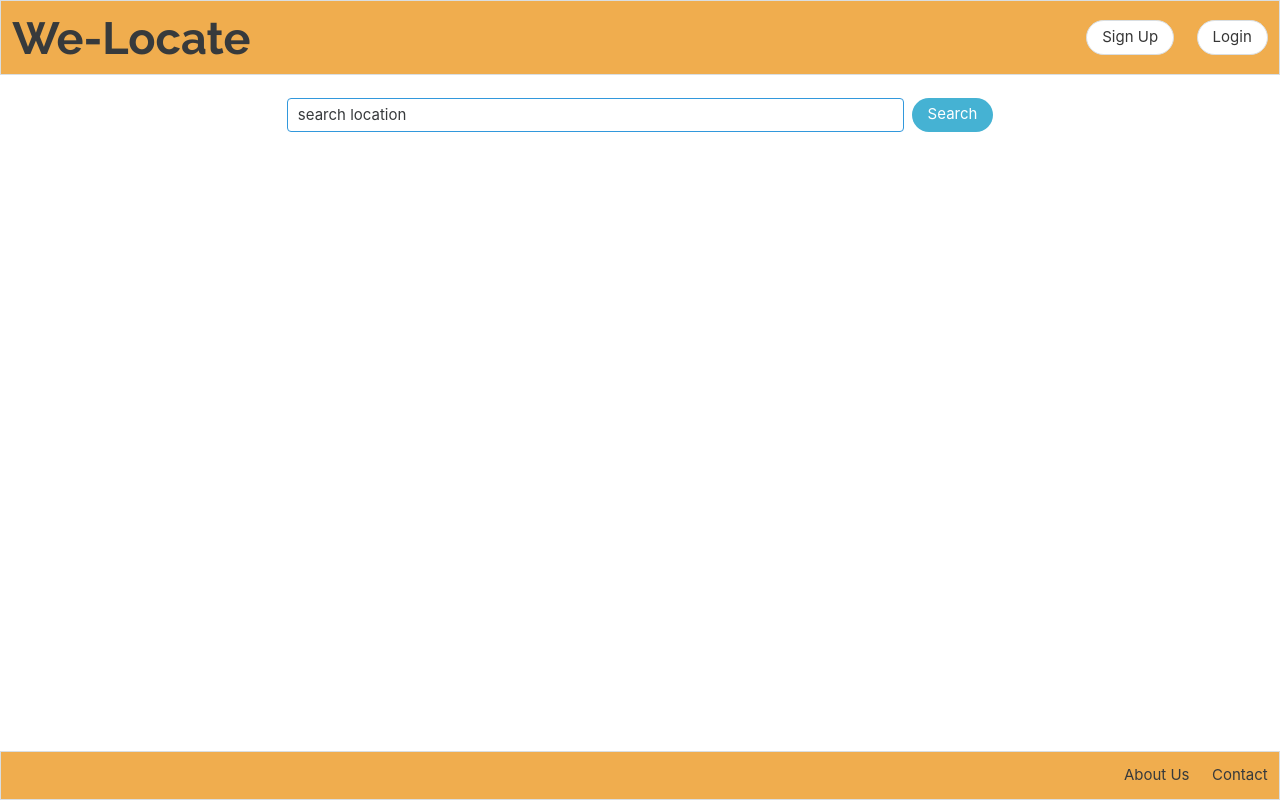
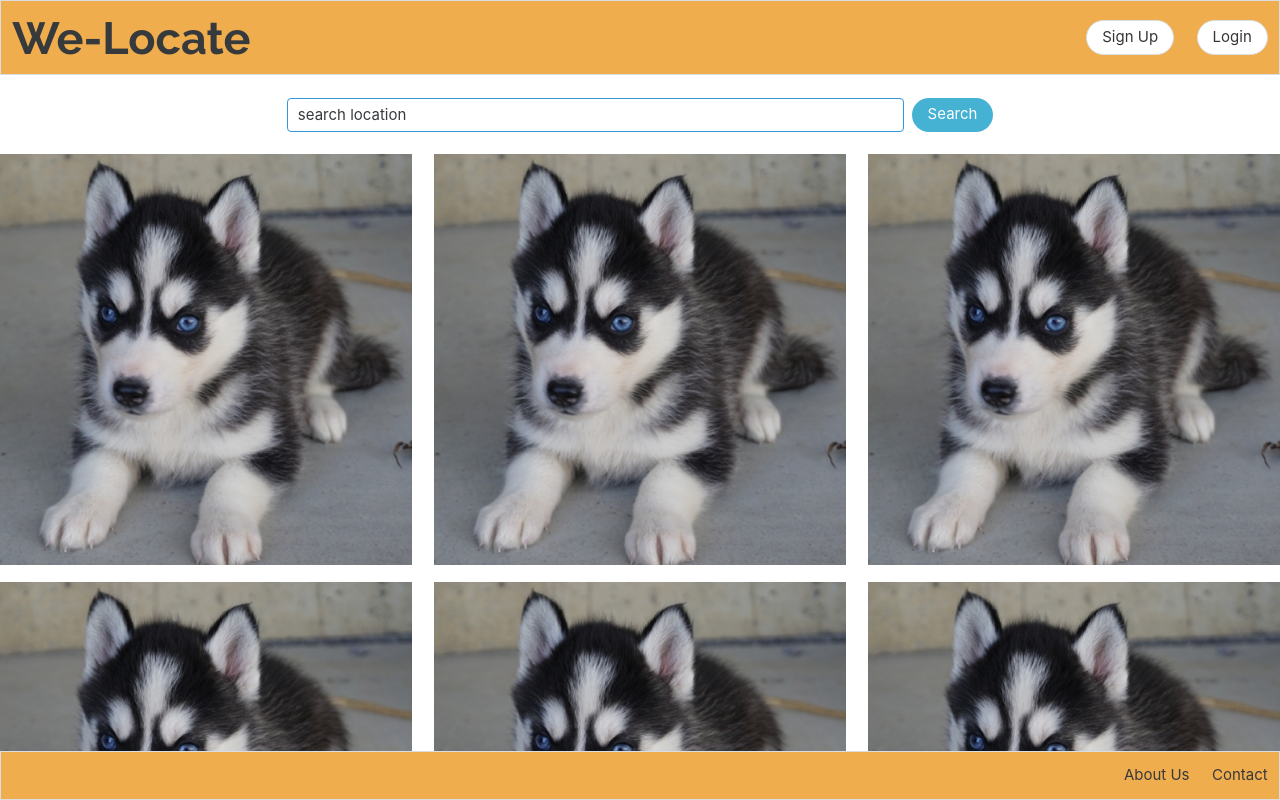
Before and after one commit to krishnakpandian/CSE-115, a React (Create React App) app: page / in a window 1280 px wide. Shown: the top 800 px of the page. Built offline with nearby package versions, Linux system fonts and the light colour scheme.

Commit message:
Added resultbody back in, full website displays now

```diff
--- a/src/App.tsx
+++ b/src/App.tsx
@@ -10,9 +10,8 @@ function App() {
   return (
     <div className="App">
       <NavbarTop />
-      <div>
       <Search />
-      </div>
+      <ResultBody />
       <NavbarBottom />
     </div>
   );
```
